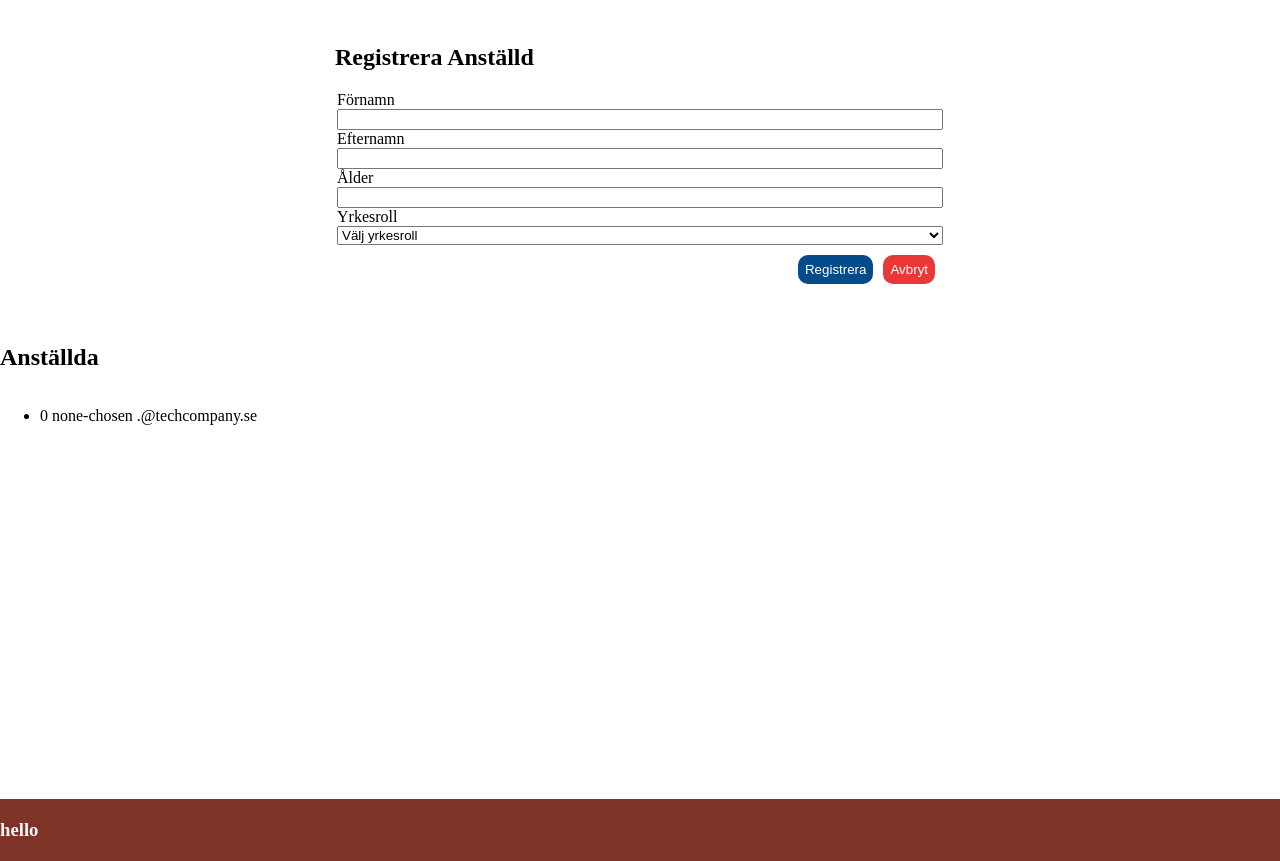
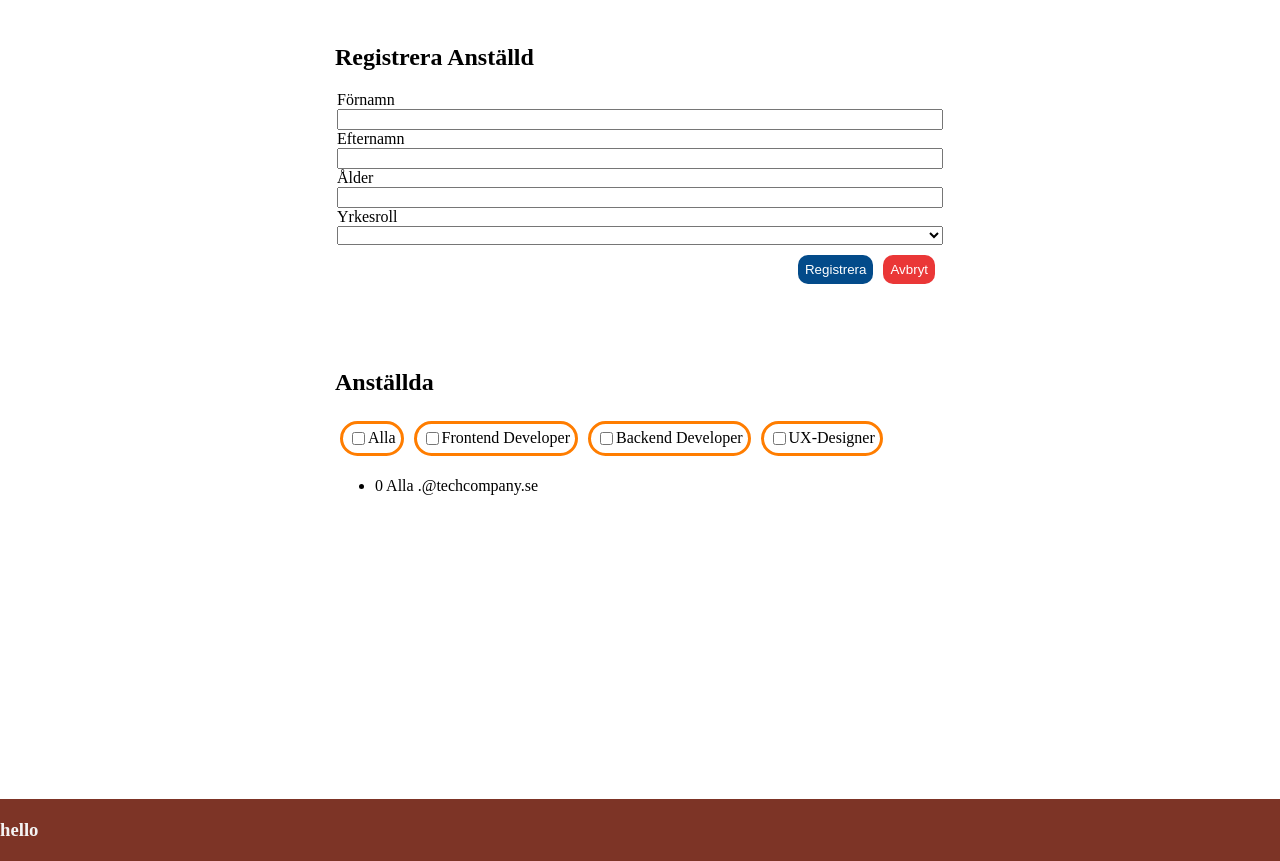
Before and after one commit to Nugget1368/Tech-Company-DOM-Manipulation, a plain HTML site: page index.html in a window 1280 px wide. Both pictures are taken after a click on the button "Registrera". Shown: the part 78-939 px from the top of the page. Drawn offline with Linux system fonts and the light colour scheme.

Commit message:
Added Javascript Builder

```diff
--- /dev/null
+++ b/build.js
@@ -0,0 +1,36 @@
+//Bygg dropdown
+const buildDropdown = () => {
+    let dropdown = document.querySelector("select#profession");
+    let options = ["Välj Yrkesroll", "Frontend Developer", "Backend Developer", "UX-Designer"];
+    options.forEach(option => {
+        let opt = document.createElement("option");
+        opt.value = option;
+        opt.textContent = option;
+        dropdown.append(opt);
+    });
+};
+
+//Bygg Filtrering
+const buildFilter = () => {
+    let filterSection = document.querySelector(".filter-section");
+    let options = document.querySelectorAll("select#profession option");
+    options.forEach(option => {
+        if(option.value === "Välj Yrkesroll"){
+            option.value = "Alla";
+        }
+        let value = option.value;
+        let div = document.createElement("div");
+        div.classList.add("pill");
+        let input = document.createElement("input");
+        input.type = "checkbox";
+        input.value = value;
+        let label = document.createElement("label");
+        label.textContent = value;
+        div.append(input);
+        div.append(label);
+        filterSection.append(div);
+    });
+}
+
+buildDropdown();
+buildFilter();
--- a/index.html
+++ b/index.html
@@ -3,7 +3,8 @@
   <head>
     <meta charset="UTF-8" />
     <meta name="viewport" content="width=device-width, initial-scale=1.0" />
-    <link rel="stylesheet" href="style.css">
+    <link rel="stylesheet" href="style.css" />
+    <script src="build.js" defer></script>
     <script src="index.js" defer></script>
     <title>Fake Tech Company</title>
   </head>
@@ -14,27 +15,22 @@
     <main>
       <div class="form">
         <h2>Registrera Anställd</h2>
-        <fieldset>
+        <fieldset id="new-employee">
           <div>
             <label for="first-name">Förnamn</label>
-            <input type="text" id="first-name">
+            <input type="text" id="first-name" />
           </div>
           <div>
             <label for="last-name">Efternamn</label>
-            <input type="text" id="last-name">
+            <input type="text" id="last-name" />
           </div>
           <div>
             <label for="age">Ålder</label>
-            <input type="text" id="age">
+            <input type="text" id="age" />
           </div>
           <div>
             <label for="profession">Yrkesroll</label>
-            <select name="profession" id="profession">
-              <option value="none-chosen">Välj yrkesroll</option>
-              <option value="baker">Bagare</option>
-              <option value="barista">Barista</option>
-              <option value="cashier">Kassör</option>
-            </select>
+            <select name="profession" id="profession"> </select>
           </div>
         </fieldset>
         <div class="btn-container">
@@ -42,10 +38,10 @@
           <button id="cancel-btn">Avbryt</button>
         </div>
       </div>
-      <div>
+      <div class="form">
         <h2>Anställda</h2>
-        <ul id="employees-list">
-        </ul>
+        <section class="filter-section"> </section>
+        <ul id="employees-list"> </ul>
       </div>
     </main>
     <footer>
--- a/index.js
+++ b/index.js
@@ -1,36 +1,65 @@
 let employees = [];
 const addEmployee = () => {
-    let firstName =  document.querySelector("input#first-name").value;
-    let lastName =  document.querySelector("input#last-name").value;
-    let age =  Number(document.querySelector("input#age").value);
+  let firstName = document.querySelector("input#first-name").value;
+  let lastName = document.querySelector("input#last-name").value;
+  let age = Number(document.querySelector("input#age").value);
   let job = document.querySelector("select#profession").value;
+
+  if (isNumber(age)) {
     let employee = {
-        name : `${firstName} ${lastName}`,
-        age : age,
-        job : job,
-        email : `${firstName}.${lastName}@techcompany.se`
-    }
+      name: `${firstName} ${lastName}`,
+      age: age,
+      job: job,
+      email: `${firstName}.${lastName}@techcompany.se`,
+    };
     employees.push(employee);
     updateList(employees);
     cancelEmployee();
+  } else {
+    alert("Please enter a valid age");
   }
+};
 
 const cancelEmployee = () => {
   document.querySelector("input#first-name").value = "";
   document.querySelector("input#last-name").value = "";
   document.querySelector("input#age").value = "";
   document.querySelector("select#profession").value = "none-chosen";
-}
+};
 
 const updateList = (arrEmployees) => {
   let employeeList = document.querySelector("ul#employees-list");
+  let filters = filterList();
+  console.log(filters);
   employeeList.innerHTML = "";
-    arrEmployees.forEach(employee => {
+  arrEmployees.forEach((employee) => {
     let li = document.createElement("li");
     li.textContent = `${employee.name} ${employee.age} ${employee.job} ${employee.email}`;
     employeeList.append(li);
   });
 };
 
-let btn = document.querySelector("button#register-btn").addEventListener("click", addEmployee);
-document.querySelector("button#cancel-btn").addEventListener("click", cancelEmployee);
+const filterList = () => {
+  let filteredOptions = [];
+  document.querySelectorAll(
+    "section.filter-section div input[type=checkbox]:checked"
+  ).forEach((checkbox) => {
+    filteredOptions.push(checkbox.value);
+  });
+  return filteredOptions;
+};
+
+function isNumber(num) {
+  return !isNaN(parseInt(num)) && isFinite(num);
+}
+
+document
+  .querySelector("button#register-btn")
+  .addEventListener("click", addEmployee);
+document
+  .querySelector("button#cancel-btn")
+  .addEventListener("click", cancelEmployee);
+document
+  .querySelectorAll("input[type=checkbox]").forEach((check) => {
+    check.addEventListener("change", updateList(employees));
+  });
--- a/style.scss
+++ b/style.scss
@@ -37,6 +37,20 @@ main{
             margin-top: 5px;
         }
     }
+    .pill{
+        @include flex(row, center, center);
+        border: 3px solid $color-4;
+        width: fit-content;
+        margin: 5px;
+        border-radius: 20px;
+        padding: 5px;
+        input{
+        }
+    }
+
+    .filter-section{
+        @include flex(row wrap, flex-start, flex-start);
+    }
     fieldset{
         border: none;
         padding: 0;
```
Also changed, not shown: style.css, 2 other files. Lines whose indentation alone changed are shown as unchanged.
